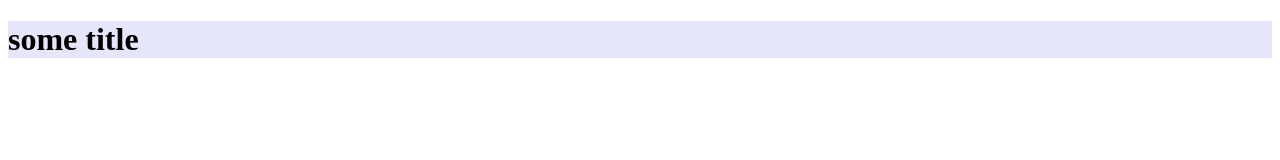
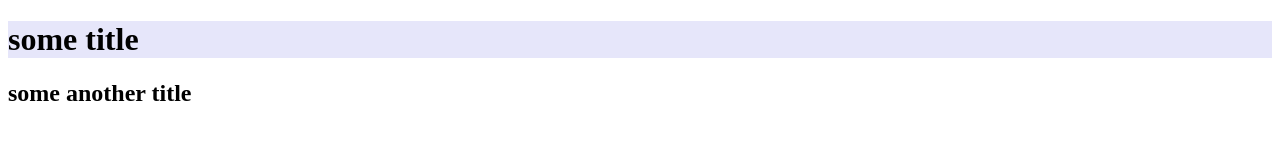
Before and after one commit to OksanaPiddubniak/js-lessons, a plain HTML site: page main.js/lesson_1/index.html in a window 1280 px wide. Drawn offline with Linux system fonts and the light colour scheme.

Commit message:
Second commit

```diff
--- a/main.js/lesson_1/index.html
+++ b/main.js/lesson_1/index.html
@@ -8,5 +8,6 @@
   </head>
   <body>
     <h1>some title</h1>
+    <h2>some another title</h2>
   </body>
 </html>
```
